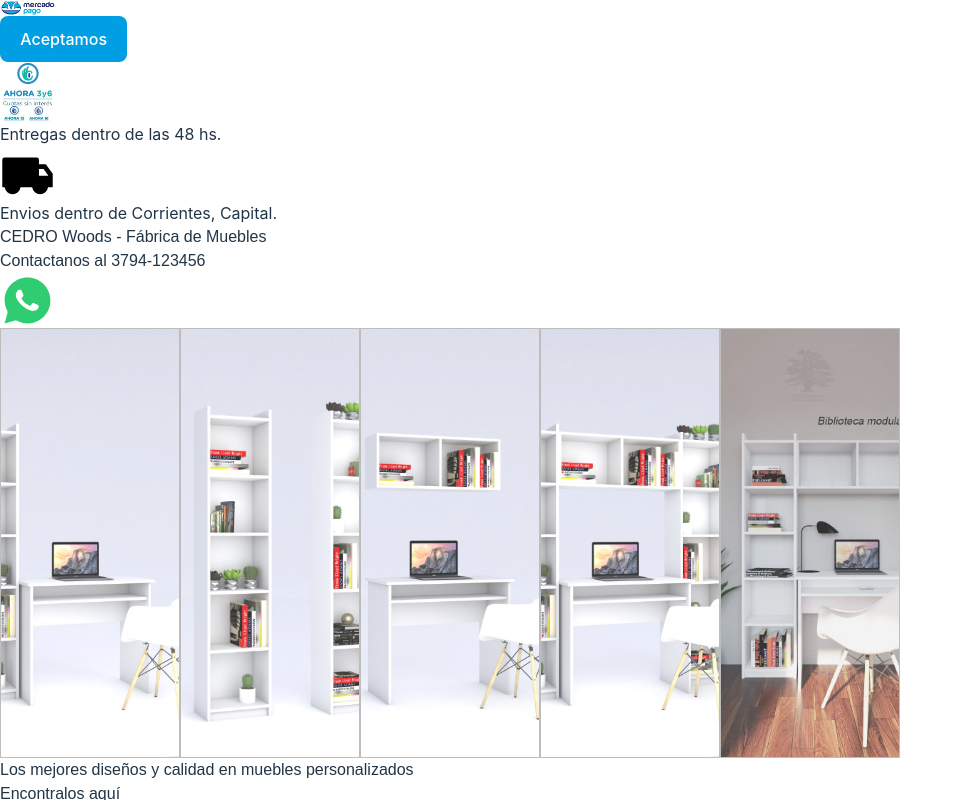
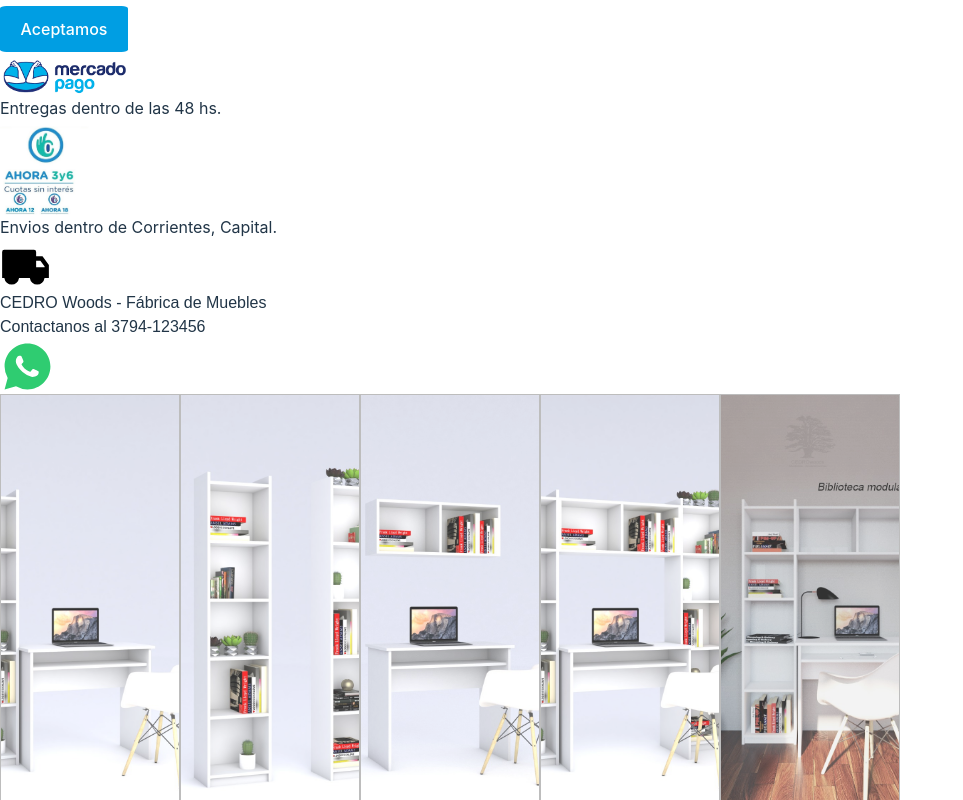
Before and after one commit to jorgehara/CedroWoods, a React (Vite) app: page / in a window 1280 px wide. Shown: the top 800 px of the page, without its empty margins (0-963 px from the left). Built offline with nearby package versions, Linux system fonts and the light colour scheme.

Commit message:
BeforeHeader

```diff
--- a/src/App.jsx
+++ b/src/App.jsx
@@ -1,13 +1,13 @@
 import "./App.css";
+import { BeforeHeader } from "./Components/BeforeHeader/BeforeHeader";
 import { Footer } from "./Components/Footer/Footer";
 import { Galery } from "./Components/Galeria/Galery";
 import { Header } from "./Components/Header/Header";
 import { Projects } from "./Components/Projects/Projects";
-import { Slice } from "./Components/SliceMercadoPago/Slice";
 export default function App() {
   return (
     <>
-    <Slice/>
+    <BeforeHeader/>
       <Header />
       <Galery />
       <Projects />
--- /dev/null
+++ b/src/Components/BeforeHeader/BeforeHeader.css
@@ -0,0 +1,35 @@
+.img-container{
+    border-radius: 5%;
+    margin-top: 0.5%;
+    width: 10%;
+    height: 5%;
+}
+
+.button-container{
+    border-radius: 5%;
+    margin-top: 0.5%;
+    width: 10%;
+    height: 5%;
+    background-color: #009ee3;
+    color: #fff;
+    font-family: "Proxima Nova",-apple-system,Roboto,Arial,sans-serif,sans-serif;
+}
+.button-container:hover{
+    background-color: #007eb5;
+    color: #fff;
+}
+.LogoAhora12{
+    border-radius: 5%;
+    margin-top: 0.5%;
+    width: 7%;
+    height: 5%;
+}
+.LogoCuotas{
+    margin-top: 0.18%;
+    width: 6%;
+    height: 5%;
+}
+.truckFill{
+    width: 4%;
+    height: 5%;
+}
--- /dev/null
+++ b/src/Components/BeforeHeader/BeforeHeader.jsx
@@ -0,0 +1,43 @@
+import React from 'react'
+import './BeforeHeader.css'
+
+export const BeforeHeader = () => {
+  return (
+    <>
+    <section className='bg-orange-100'>
+       <div className="m-2 flex gap-1 mb-3">
+       <button className="button-container uppercase">
+            Aceptamos
+          </button>
+          <img
+            className="img-container "
+            src="/image/CEDROwoods/MercadoPago.png"
+            alt="Imagen logo MercadoPago"
+          />
+          <span className='flex flex-col mt-4 text-gray-900 text-2xl font-mono font-extrabold '>Entregas dentro de las 48 hs.</span>
+          <img
+              className="LogoAhora12 "
+              src="/image/CEDROwoods/logo-ahora12.jpg"
+              alt="Imagen logo Ahora 3,6,12 y 18"
+            />
+            <img
+              className="LogoCuotas "
+              src="/image/CEDROwoods/logo-plancuotas.jpg"
+              alt="Imagen logo Ahora 3,6,12 y 18"
+            />
+            <span className='flex flex-col mt-4 text-gray-900 text-2xl font-mono font-extrabold '>Envios dentro de Corrientes, Capital.</span>
+            <img
+             className="truckFill "
+            src="/image/CEDROwoods/truck-fill.svg"
+            alt="Imagen logo Camioncito"
+          />
+        </div>
+
+
+    </section>
+
+
+
+    </>
+  )
+}
--- a/src/Components/Galeria/Galery.css
+++ b/src/Components/Galeria/Galery.css
@@ -1,10 +1,10 @@
-section{
+.sectionGalery{
     display: flex;
     width: 900px;
     height: 430px;
 }
 
-section img {
+.imgGalery {
     border: 1px solid rgba(0, 0, 0, 0.325);
     width: 0px;
     flex-grow: 1;
@@ -13,7 +13,7 @@ section img {
     transition: .5s ease;
 }
 
-section img:hover {
+.imgGalery:hover {
     cursor: crosshair;
     width: 300px;
     opacity: 1;
--- a/src/Components/Galeria/Galery.jsx
+++ b/src/Components/Galeria/Galery.jsx
@@ -5,29 +5,29 @@ export const Galery = () => {
   return (
     <>
       <div className="flex flex-col items-center justify-start">
-        <section className="rounded-t-md">
+        <section className="sectionGalery rounded-t-md">
           <img
-            className="rounded-t-md"
+            className="imgGalery rounded-t-md"
             src="/image/CEDROwoods/1.jpeg"
             alt="Imagen ilustrativa de muebles entregados"
           />
           <img
-            className="rounded-t-md"
+            className="imgGalery rounded-t-md"
             src="/image/CEDROwoods/2.jpeg"
             alt="Imagen ilustrativa de muebles entregados"
           />
           <img
-            className="rounded-t-md"
+            className="imgGalery rounded-t-md"
             src="/image/CEDROwoods/3.jpeg"
             alt="Imagen ilustrativa de muebles entregados"
           />
           <img
-            className="rounded-t-md"
+            className="imgGalery rounded-t-md"
             src="/image/CEDROwoods/4.jpeg"
             alt="Imagen ilustrativa de muebles entregados"
           />
           <img
-            className="rounded-t-md"
+            className="imgGalery rounded-t-md"
             src="/image/CEDROwoods/5.jpeg"
             alt="Imagen ilustrativa de muebles entregados"
           />
--- a/src/Components/Header/Header.css
+++ b/src/Components/Header/Header.css
@@ -7,7 +7,7 @@
     margin: 0 10%;
 }
 
-img{
+.imgHeader{
     width: 55px;
     height: 55px;
     margin: 0px;
--- a/src/Components/Header/Header.jsx
+++ b/src/Components/Header/Header.jsx
@@ -22,6 +22,7 @@ export const Header = () => {
             target="_blank"
           >
             <img
+            className="imgHeader"
               src="/image/CEDROwoods/whatsapp-fill (3).svg"
               alt="Imagen ilustrativa de muebles entregados"
             />
--- a/src/Components/SliceMercadoPago/Slice.css
+++ b/src/Components/SliceMercadoPago/Slice.css
@@ -1,4 +1,6 @@
 .buttonSlice{
+    width: 30%;
+    height: 200%;
     background-color: #009ee3;
     color: #fff;
     font-family: "Proxima Nova",-apple-system,Roboto,Arial,sans-serif,sans-serif;
@@ -7,3 +9,11 @@
     background-color: #007eb5;
     color: #fff;
 }
+.imgMerPago{
+    width: 30%;
+    height: 30%;
+}
+.imgAhora12{
+    width: 30%;
+    height: 30%;
+}
--- a/src/Components/SliceMercadoPago/Slice.jsx
+++ b/src/Components/SliceMercadoPago/Slice.jsx
@@ -1,30 +1,33 @@
-import React from 'react'
-import './Slice.css'
+import React from "react";
+import "./Slice.css";
 
 export const Slice = () => {
   return (
     <>
-    <div className="flex flex-col items-center justify-start p-2">
-        <div>
-            <img src="/image/CEDROwoods/MercadoPago.png" alt="Imagen logo MercadoPago" />
+     <div className=""></div>
+      <section className="border border-slate-800 rounded max-h-67 max-w-xs">
+        <div className="flex flex-wrap gap-6">
+          <img
+            className="imgMerPago rounded "
+            src="/image/CEDROwoods/MercadoPago.png"
+            alt="Imagen logo MercadoPago"
+          />
+            <img
+              className="imgAhora12 rounded"
+              src="/image/CEDROwoods/AHORA12.jpg"
+              alt="Imagen logo Ahora 3,6,12 y 18"
+            />
+          <button className="buttonSlice mt-1 mb-1 p-0 uppercase">
+            Aceptamos
+          </button>
+          <span>Entregas dentro de las 48 hs.</span>
+          <img
+            src="/image/CEDROwoods/truck-fill.svg"
+            alt="Imagen logo Camioncito"
+          />
+          <span>Envios dentro de Corrientes, Capital.</span>
         </div>
-        <div>
-        <button className='buttonSlice uppercase text-1xl'>Aceptamos</button>
-        </div>
-        <div>
-        <img src="/image/CEDROwoods/AHORA12.jpg" alt="Imagen logo Ahora 3,6,12 y 18" />
-        </div>
-        <div>
-            <span>Entregas dentro de las 48 hs.</span>
-        </div>
-        <div>
-            <img src="/image/CEDROwoods/truck-fill.svg" alt="Imagen logo Camioncito" />
-        </div>
-        <div>
-            <span>Envios dentro de Corrientes, Capital.</span>
-        </div>
-
-    </div>
+      </section>
     </>
-  )
-}
+  );
+};
```
Also changed, not shown: public/image/CEDROwoods/logo-ahora12.jpg (added), public/image/CEDROwoods/logo-plancuotas.jpg (added).
